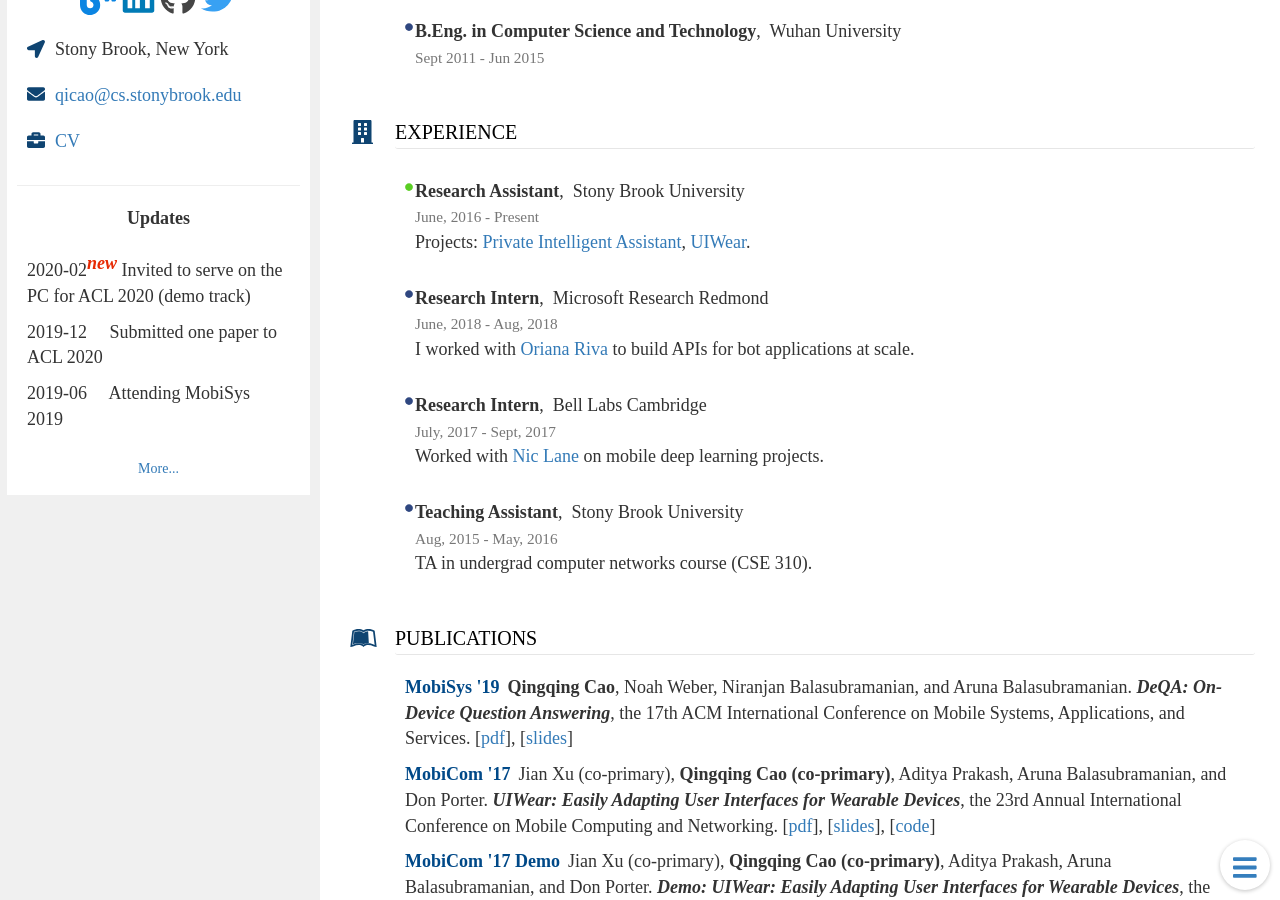
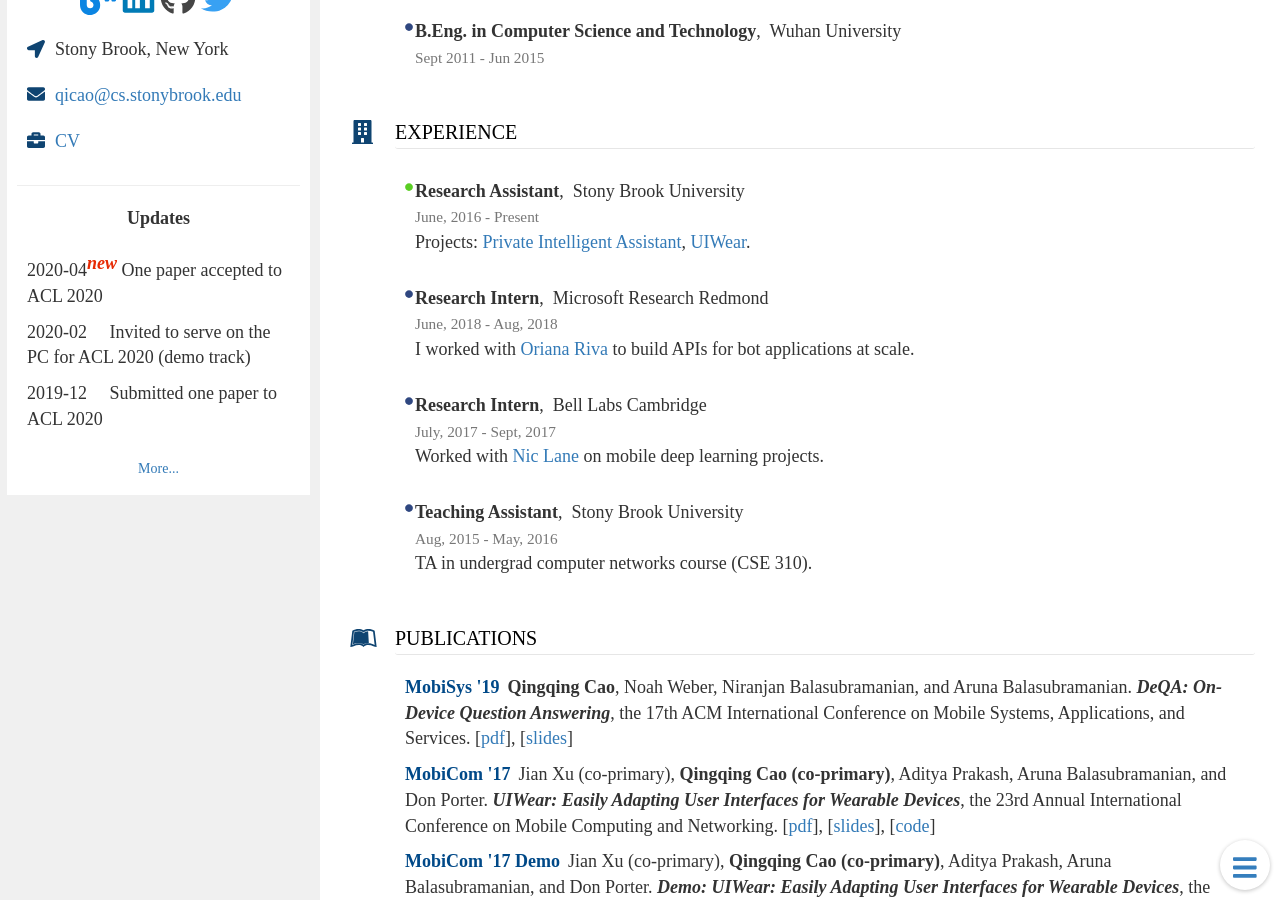
Before and after one commit to csarron/csarron.github.io, a Jekyll site: the page built from index.md, in a window 1280 px wide and 900 px high, scrolled down 356 px. Built offline with Jekyll 4.4.1, drawn with Linux system fonts in a browser that asks for light colours.

Commit message:
add news

```diff
--- a/index.md
+++ b/index.md
@@ -28,6 +28,8 @@
       [CV](/assets/qingqingcao_cv.pdf)
 news-name: Updates
 news:
+  - date: 2020-04
+    info: One paper accepted to ACL 2020
   - date: 2020-02
     info: Invited to serve on the PC for ACL 2020 (demo track)
   - date: 2019-12
```
